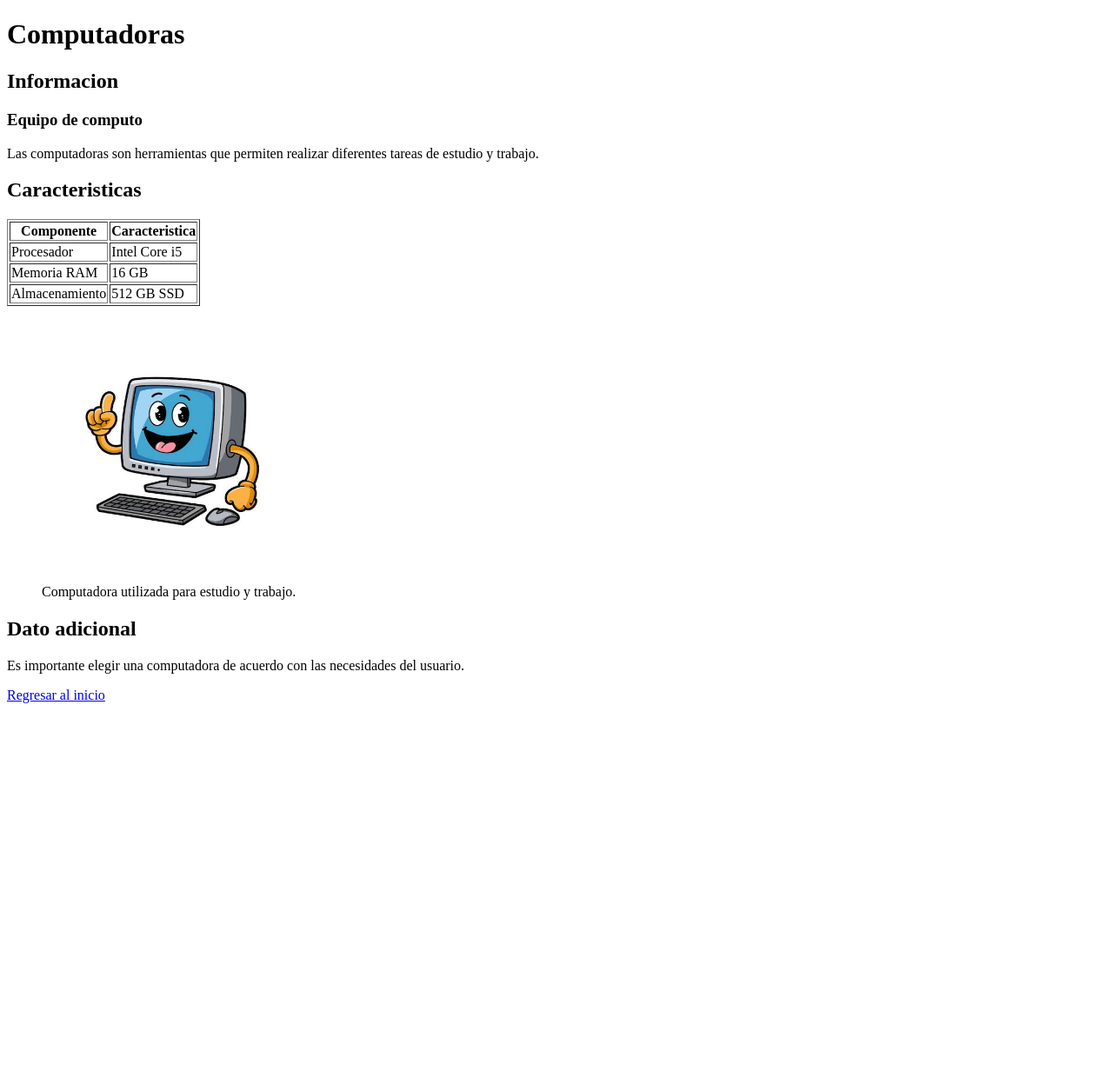
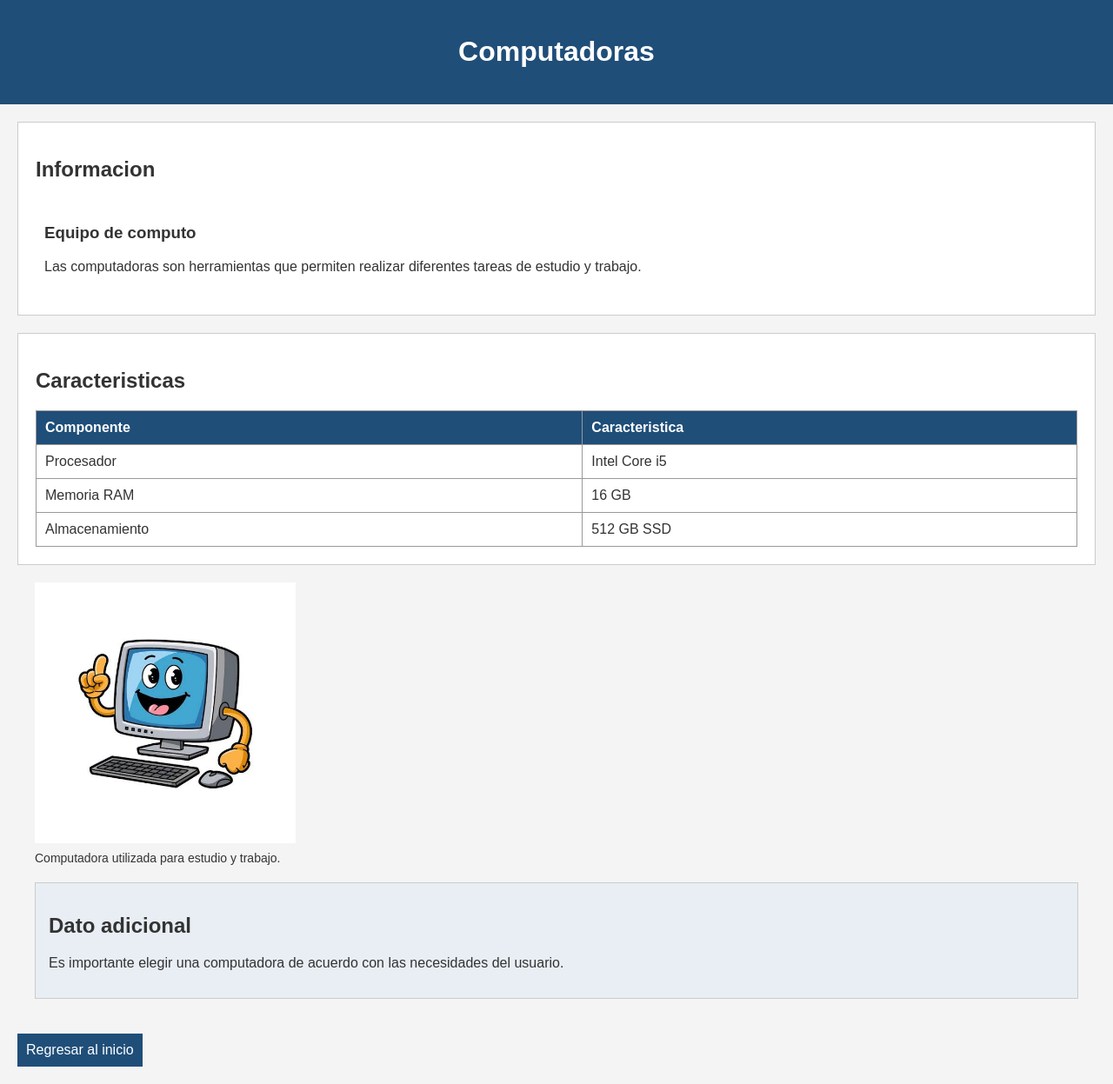
Before and after one commit to Oscar-DG/Oscar-Garcia-1390-23-11577, a Flask app: page /pagina1 in a window 1280 px wide. Shown: the whole page at 87% size. Before the commit the page ends 809 px from the top, so only its background shows below. Run offline with Flask 3, Linux system fonts and the light colour scheme.

Commit message:
Agregar estilos CSS

```diff
--- a/proyecto/static/estilos.css
+++ b/proyecto/static/estilos.css
@@ -0,0 +1,133 @@
+body {
+    font-family: Arial, sans-serif;
+    background-color: #f4f4f4;
+    color: #333333;
+    margin: 0;
+}
+
+header {
+    background-color: #1f4e79;
+    color: white;
+    padding: 20px;
+    text-align: center;
+}
+
+#titulo-principal {
+    font-size: 32px;
+}
+
+.logo {
+    width: 100px;
+}
+
+nav {
+    margin-top: 15px;
+}
+
+nav a {
+    color: white;
+    text-decoration: none;
+    margin: 10px;
+    padding: 8px;
+}
+
+nav a:hover {
+    background-color: #163a5c;
+}
+
+main {
+    margin: 20px;
+}
+
+section {
+    background-color: white;
+    margin-bottom: 20px;
+    padding: 20px;
+    border: 1px solid #cccccc;
+}
+
+article {
+    padding: 10px;
+}
+
+aside {
+    background-color: #e8eef4;
+    padding: 15px;
+    margin: 20px;
+    border: 1px solid #cccccc;
+}
+
+.imagen {
+    width: 300px;
+    max-width: 100%;
+}
+
+figure {
+    margin: 20px;
+}
+
+figcaption {
+    margin-top: 5px;
+    font-size: 14px;
+}
+
+table {
+    width: 100%;
+    border-collapse: collapse;
+    margin-top: 10px;
+}
+
+th,
+td {
+    border: 1px solid #999999;
+    padding: 10px;
+    text-align: left;
+}
+
+th {
+    background-color: #1f4e79;
+    color: white;
+}
+
+form {
+    background-color: white;
+    padding: 20px;
+    margin-top: 10px;
+    border: 1px solid #cccccc;
+}
+
+input {
+    padding: 8px;
+    margin: 5px;
+    border: 1px solid #999999;
+}
+
+input:focus {
+    border: 2px solid #1f4e79;
+    outline: none;
+}
+
+input[type="submit"] {
+    background-color: #1f4e79;
+    color: white;
+    padding: 10px;
+    border: none;
+    cursor: pointer;
+}
+
+input[type="submit"]:hover {
+    background-color: #163a5c;
+}
+
+.regresar {
+    display: inline-block;
+    background-color: #1f4e79;
+    color: white;
+    text-decoration: none;
+    padding: 10px;
+    margin: 20px;
+}
+
+.regresar:hover {
+    background-color: #163a5c;
+}
--- a/proyecto/templates/pagina1.html
+++ b/proyecto/templates/pagina1.html
@@ -20,6 +20,7 @@
 
             <article>
                 <h3>Equipo de computo</h3>
+
                 <p>
                     Las computadoras son herramientas que permiten realizar
                     diferentes tareas de estudio y trabajo.
@@ -30,7 +31,7 @@
         <section>
             <h2>Caracteristicas</h2>
 
-            <table border="1">
+            <table>
                 <tr>
                     <th>Componente</th>
                     <th>Caracteristica</th>
@@ -54,17 +55,20 @@
         </section>
 
         <figure>
+
             <img src="{{ url_for('static', filename='img/computadora.jpg') }}"
                  alt="Computadora"
-                 width="300">
+                 class="imagen">
 
             <figcaption>
                 Computadora utilizada para estudio y trabajo.
             </figcaption>
+
         </figure>
 
         <aside>
             <h2>Dato adicional</h2>
+
             <p>
                 Es importante elegir una computadora de acuerdo con las
                 necesidades del usuario.
@@ -73,7 +77,7 @@
 
     </main>
 
-    <a href="{{ url_for('inicio') }}">Regresar al inicio</a>
+    <a class="regresar" href="{{ url_for('inicio') }}">Regresar al inicio</a>
 
 </body>
 
--- a/proyecto/templates/pagina2.html
+++ b/proyecto/templates/pagina2.html
@@ -51,6 +51,7 @@
             <ul>
                 <li>
                     Desarrollo Web
+
                     <ul>
                         <li>HTML</li>
                         <li>CSS</li>
@@ -60,6 +61,7 @@
 
                 <li>
                     Programacion
+
                     <ul>
                         <li>Python</li>
                         <li>Java</li>
@@ -70,6 +72,7 @@
 
         <aside>
             <h2>Informacion</h2>
+
             <p>
                 Complete los datos solicitados para realizar el registro.
             </p>
@@ -77,7 +80,7 @@
 
     </main>
 
-    <a href="{{ url_for('inicio') }}">Regresar al inicio</a>
+    <a class="regresar" href="{{ url_for('inicio') }}">Regresar al inicio</a>
 
 </body>
 
--- a/proyecto/templates/pagina4.html
+++ b/proyecto/templates/pagina4.html
@@ -27,7 +27,7 @@
         <section>
             <h2>Datos academicos</h2>
 
-            <table border="1">
+            <table>
 
                 <tr>
                     <th>Dato</th>
@@ -59,6 +59,7 @@
             <ul>
                 <li>
                     Desarrollo Web
+
                     <ul>
                         <li>HTML</li>
                         <li>CSS</li>
@@ -68,6 +69,7 @@
 
                 <li>
                     Servidor
+
                     <ul>
                         <li>Rutas</li>
                         <li>GET</li>
@@ -80,7 +82,7 @@
 
     </main>
 
-    <a href="{{ url_for('inicio') }}">Regresar al inicio</a>
+    <a class="regresar" href="{{ url_for('inicio') }}">Regresar al inicio</a>
 
 </body>
 
```
Also changed, not shown: proyecto/templates/index.html (+15 -2 lines), proyecto/templates/pagina3.html (+5 -3 lines).
